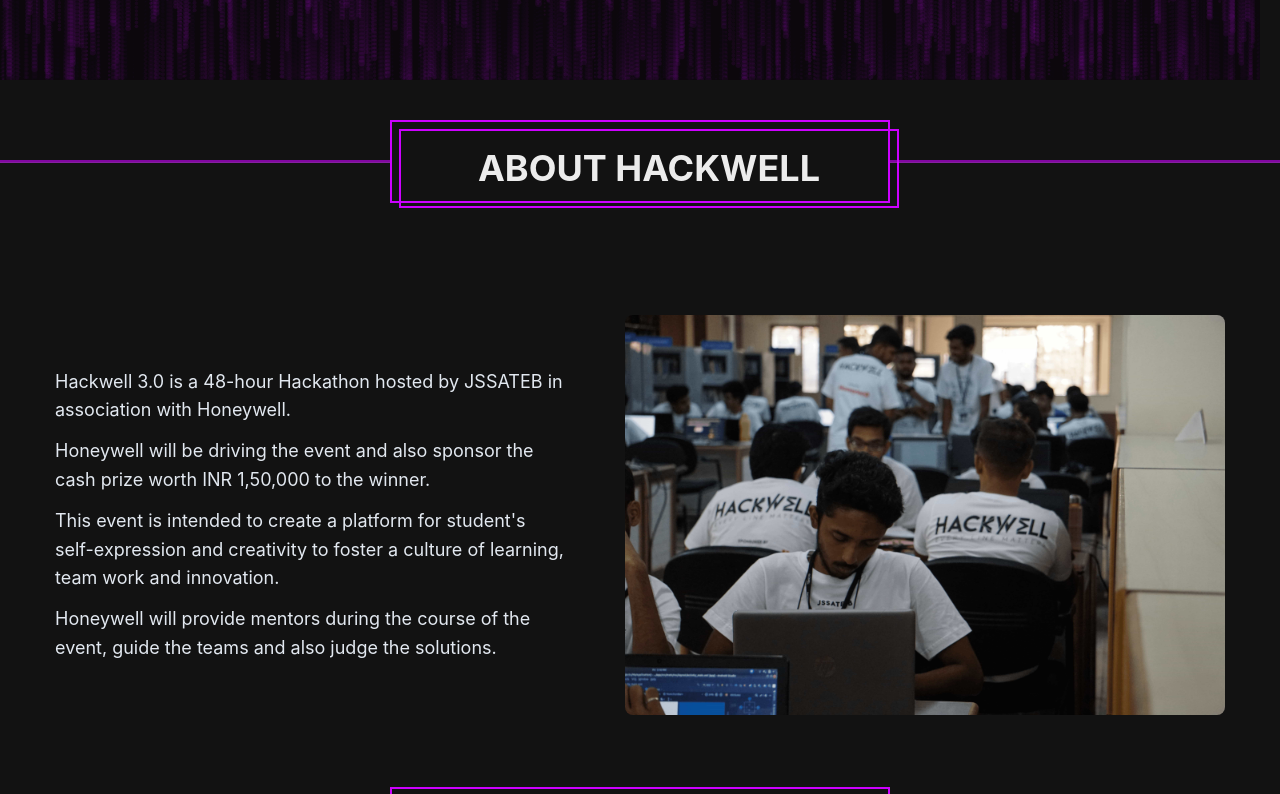
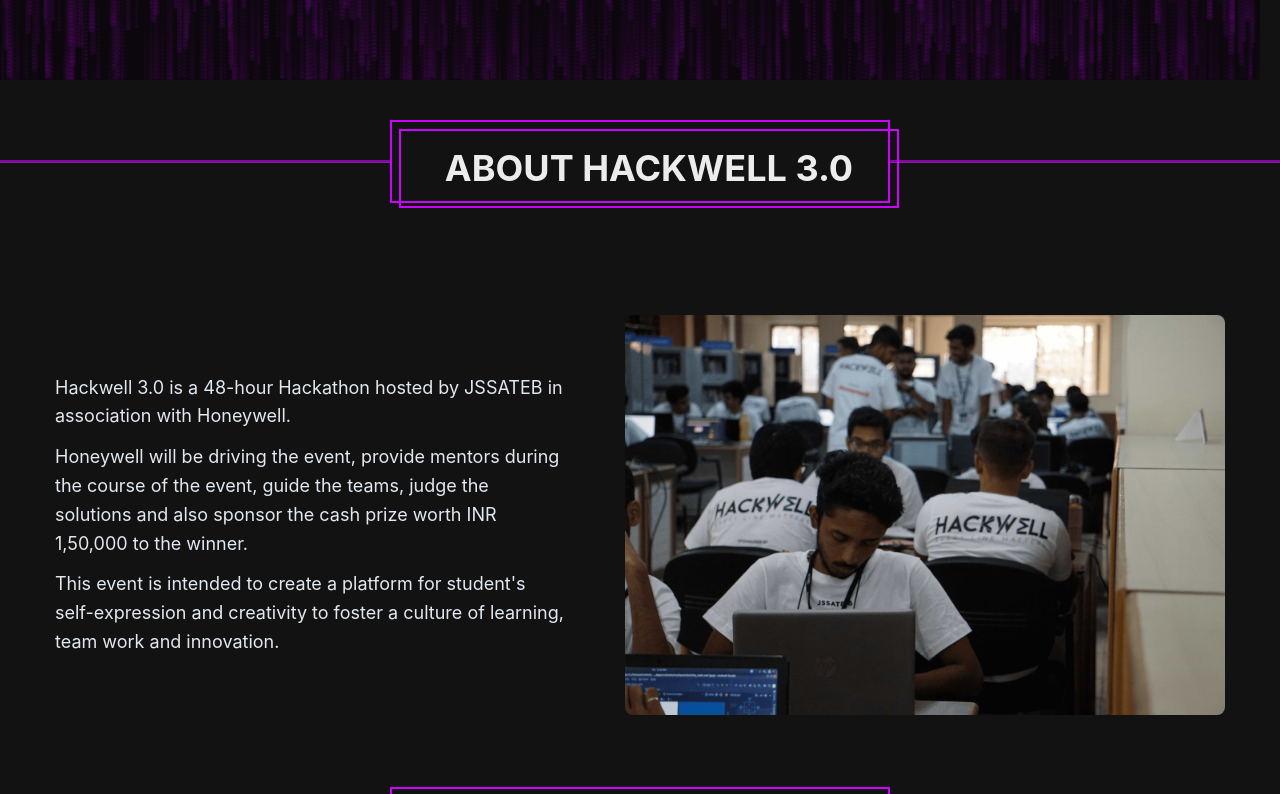
Before and after one commit to VarunSAthreya/hackwell3.0, a Next.js app: page / in a window 1280 px wide. Shown: the part 720-1514 px from the top of the page. Built offline with nearby package versions, Linux system fonts and the light colour scheme.

Commit message:
change about hackwell

```diff
--- a/pages/index.tsx
+++ b/pages/index.tsx
@@ -93,7 +93,7 @@
                             padding="1rem"
                             transform="translateZ(-10px)"
                         >
-                            ABOUT HACKWELL
+                            ABOUT HACKWELL 3.0
                         </Heading>
                     </Box>
                     <MotionDivider
@@ -135,7 +135,9 @@
                             textAlign={{ base: 'center', lg: 'left' }}
                             lineHeight={1.6}
                         >
-                            Honeywell will be driving the event and also sponsor
+                            Honeywell will be driving the event, provide mentors during the course of
+                            the event, guide the teams, judge the
+                            solutions and also sponsor
                             the cash prize worth INR 1,50,000 to the winner.
                         </Text>
                         <Text
@@ -149,16 +151,7 @@
                             foster a culture of learning, team work and
                             innovation.
                         </Text>
-                        <Text
-                            fontSize={{ base: 'md', lg: 'lg' }}
-                            color={'gray.200'}
-                            textAlign={{ base: 'center', lg: 'left' }}
-                            lineHeight={1.6}
-                        >
-                            Honeywell will provide mentors during the course of
-                            the event, guide the teams and also judge the
-                            solutions.
-                        </Text>
+
                     </MotionStack>
                     <MotionImage
                         whileInView="whileInView"
@@ -460,7 +453,7 @@
                                                 lineHeight={1.6}
                                                 mr={2}
                                             >
-                                                register your team(1-4)
+                                                Register your team(1-4)
                                             </Text>
                                             <Link
                                                 color={'#CC01FF'}
```
